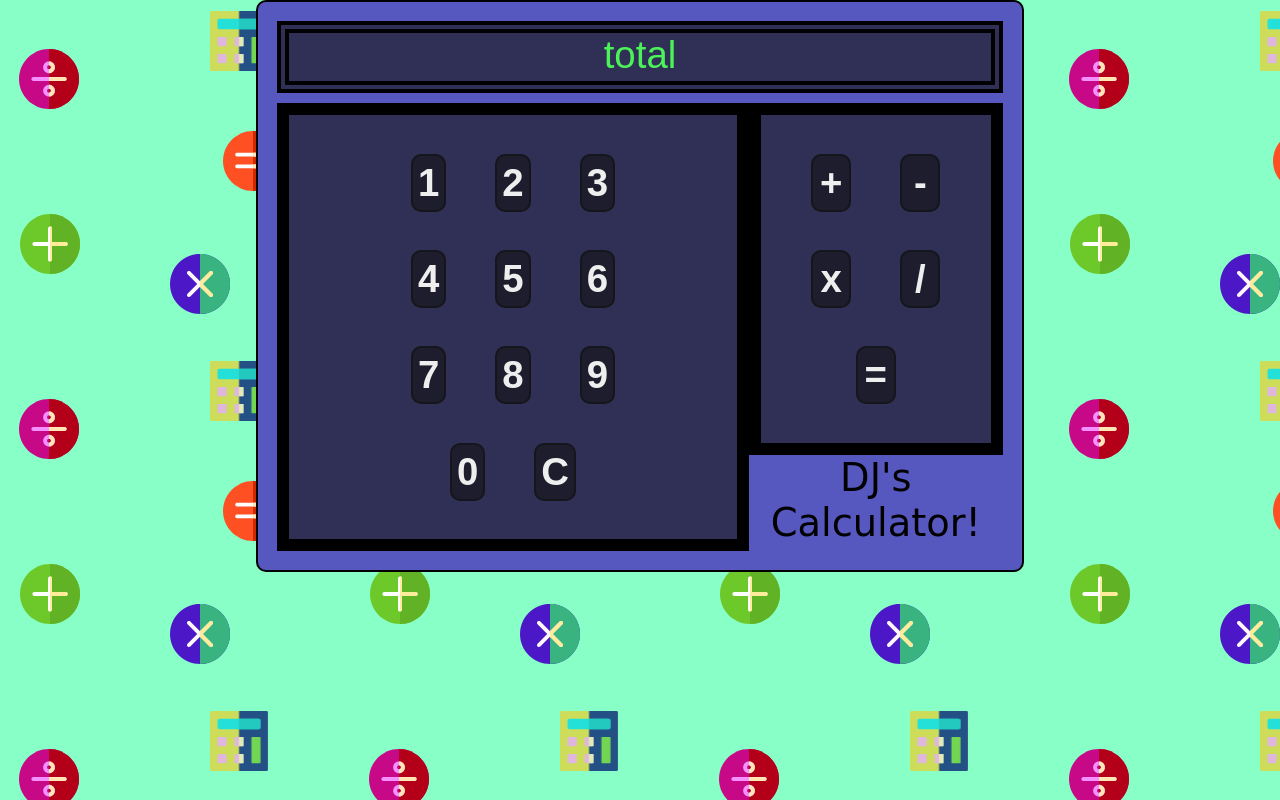
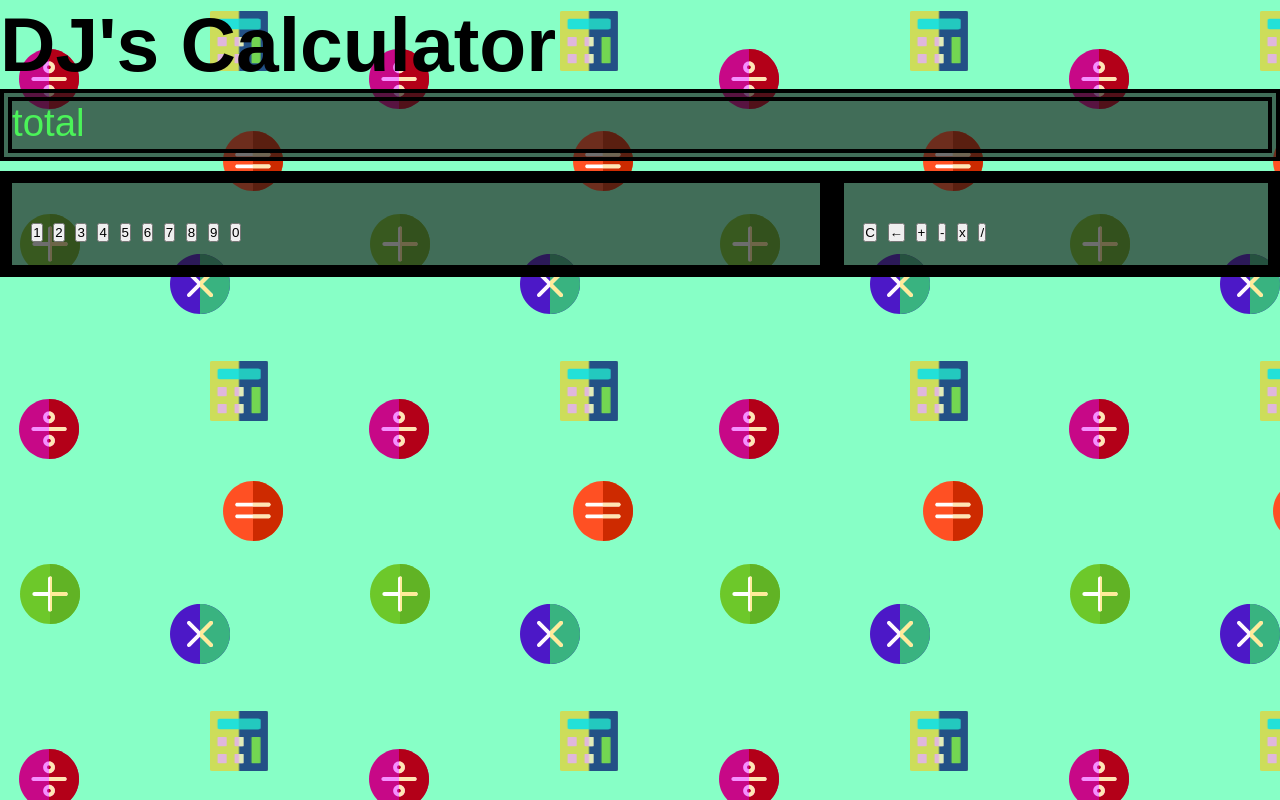
Before and after one commit to Drock15/Calculator-web-app, a plain HTML site: page index.html in a window 1280 px wide. Drawn offline with Linux system fonts and the light colour scheme.

Commit message:
trying forms in html better semantics

```diff
--- a/index.html
+++ b/index.html
@@ -8,39 +8,43 @@
     <link rel="stylesheet" href="./css/styles.css">
 </head>
 <body>
-    <div class="app">
-        <div class="container">
-            <div class="calculator noselect">
+
+    <header id="main-header">
+        <h1>DJ's Calculator</h1>
+    </header>
+    <main class="app">
+        <div class="container noselect">
                 <div class="calculator__total">
                     <p>total</p>
                 </div>
-                <div class="calculator__numbers">
-                    <button class="digits digits-1">1</button>
-                    <button class="digits digits-2">2</button>
-                    <button class="digits digits-3">3</button> <br>
-                    <button class="digits digits-4">4</button>
-                    <button class="digits digits-5">5</button>
-                    <button class="digits digits-6">6</button> <br>
-                    <button class="digits digits-7">7</button>
-                    <button class="digits digits-8">8</button>
-                    <button class="digits digits-9">9</button> <br>
-                    <button class="digits digits-0">0</button>
-                    <button class="digits clear">C</button>
+                <div class="calculator-btn__container">
+                    <div class="calculator__numbers">
+                        <form id="number-btns">
+                            <input type="button" value="1">
+                            <input type="button" value="2">
+                            <input type="button" value="3">
+                            <input type="button" value="4">
+                            <input type="button" value="5">
+                            <input type="button" value="6">
+                            <input type="button" value="7">
+                            <input type="button" value="8">
+                            <input type="button" value="9">
+                            <input type="button" value="0">
+                        </form>
+                    </div>
+                    <div class="calculator__functions">
+                        <form id="number-functions">
+                            <input type="button" value="C">
+                            <input type="button" value="&#8592;">
+                            <input type="button" value="+">
+                            <input type="button" value="-">
+                            <input type="button" value="x">
+                            <input type="button" value="/">
+                        </form>
+                    </div>
                 </div>
-                <div class="calculator__functions">
-                    <button class="add operator">+</button>
-                    <button class="subtract operator">-</button> <br>
-                    <button class="mutiply operator">x</button>
-                    <button class="divide operator">/</button> <br>
-                    <button class="equals operator">=</button>
-                </div>
-                <p>DJ's Calculator!</p>
-                <div class="clr"></div>
-
-            </div>
-
         </div>
-    </div>
+    </main>
     <script src="./js/app.js" type="module"></script>
 </body>
 </html>
```
